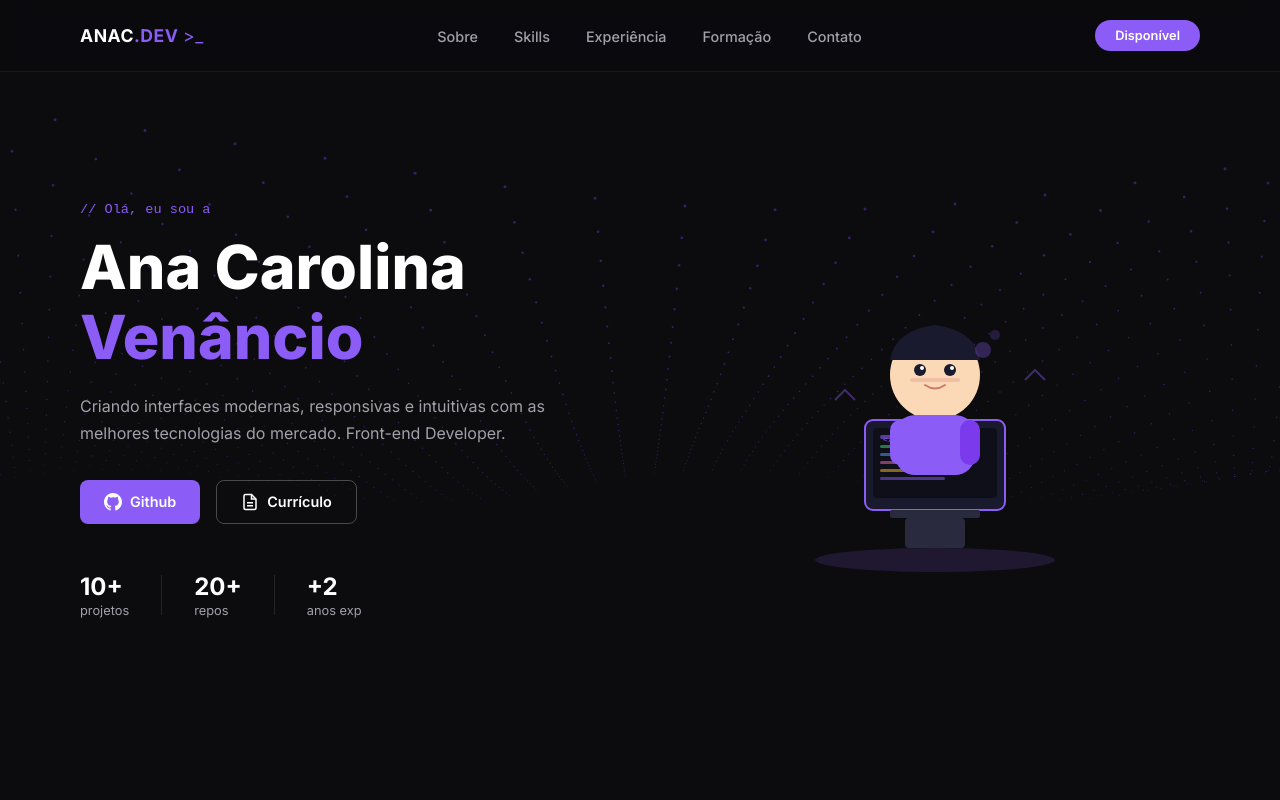
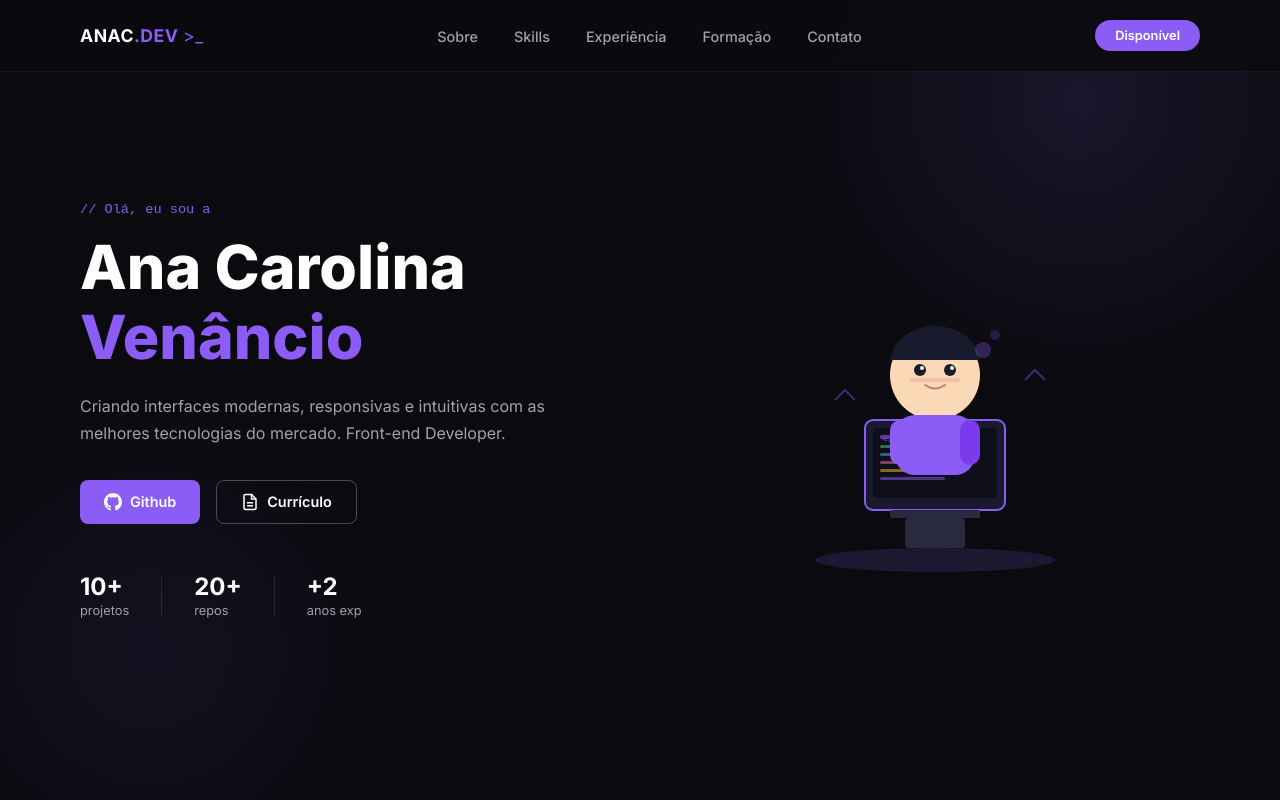
Before and after one commit to anaalmeida-v/ana_portfolio, a React (Vite) app in the folder frontend/: page / in a window 1280 px wide. Shown: the top 800 px of the page. Built offline with nearby package versions, Linux system fonts and the light colour scheme.

Commit message:
refactor(front): atualiza fundo

```diff
--- a/frontend/src/components/FundoInterativo.jsx
+++ b/frontend/src/components/FundoInterativo.jsx
@@ -1,78 +1,10 @@
-import React, { useEffect, useRef } from 'react';
+import React from 'react';
 
 export const FundoInterativo = () => {
-  const canvasRef = useRef(null);
-
-  useEffect(() => {
-    const canvas = canvasRef.current;
-    const ctx = canvas.getContext('2d');
-    let animacaoId;
-
-    const ajustarTamanho = () => {
-      canvas.width = window.innerWidth;
-      canvas.height = window.innerHeight;
-    }
-    ajustarTamanho();
-    window.addEventListener('resize', ajustarTamanho);
-
-    const espacamento = 30;
-    const quantidadeX = 60;
-    const quantidadeY = 40;
-    let tempo = 0;
-
-    const loop = () => {
-      ctx.clearRect(0, 0, canvas.width, canvas.height);
-
-      const pontosNaLargura = Math.ceil(canvas.width / espacamento) + 2;
-      const pontosNaAltura = Math.ceil(canvas.height / espacamento) + 2;
-
-      for (let x = 0; x < pontosNaLargura; x++) {
-        for (let y = 0; y < pontosNaAltura; y++) {
-          const x3d = (x - pontosNaLargura / 2) * (espacamento * 3);
-          const y3d = Math.sin(x * 0.3 + y * 0.1 + tempo) * 50;
-
-          const z3d = y * espacamento;
-
-          const distanciaDaCamera = 400;
-          const escala = distanciaDaCamera / (distanciaDaCamera + z3d);
-
-          const projecaoX = (canvas.width / 2) + x3d * escala;
-          const projecaoY = (canvas.height * 0.2) + (y3d * escala) + (z3d * escala * 1.2);
-
-          if (projecaoY >= 0 && projecaoY <= canvas.height) {
-            ctx.beginPath();
-            ctx.arc(projecaoX, projecaoY, 1.5 * escala, 0, Math.PI * 2);
-            ctx.fillStyle = 'rgba(124, 58, 237, 0.4)';
-            ctx.fill();
-          }
-        }
-      }
-
-      tempo += 0.05;
-      animacaoId = requestAnimationFrame(loop);
-    };
-
-    loop();
-
-    return () => {
-      window.removeEventListener('resize', ajustarTamanho);
-      cancelAnimationFrame(animacaoId);
-    }
-  }, []);
-
   return (
-    <canvas
-      ref={canvasRef}
-      style={{
-        position: 'fixed',
-        top: 0,
-        left: 0,
-        width: '100vw',
-        height: '100vh',
-        zIndex: -1,
-        background: '#0c0c0e',
-        pointerEvents: 'none'
-      }}
+    <div
+      className="fundo-interativo"
+      aria-hidden="true"
     />
-  )
+  );
 };
```
